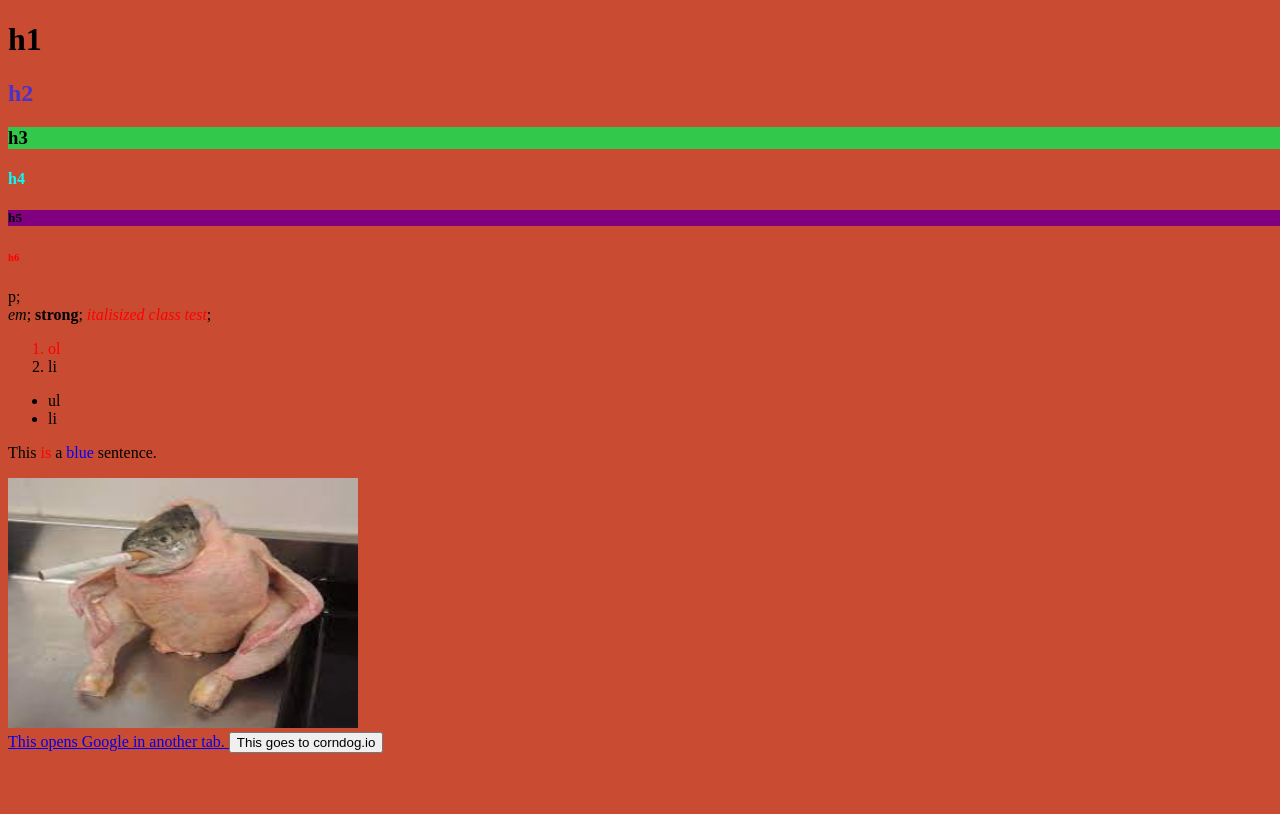
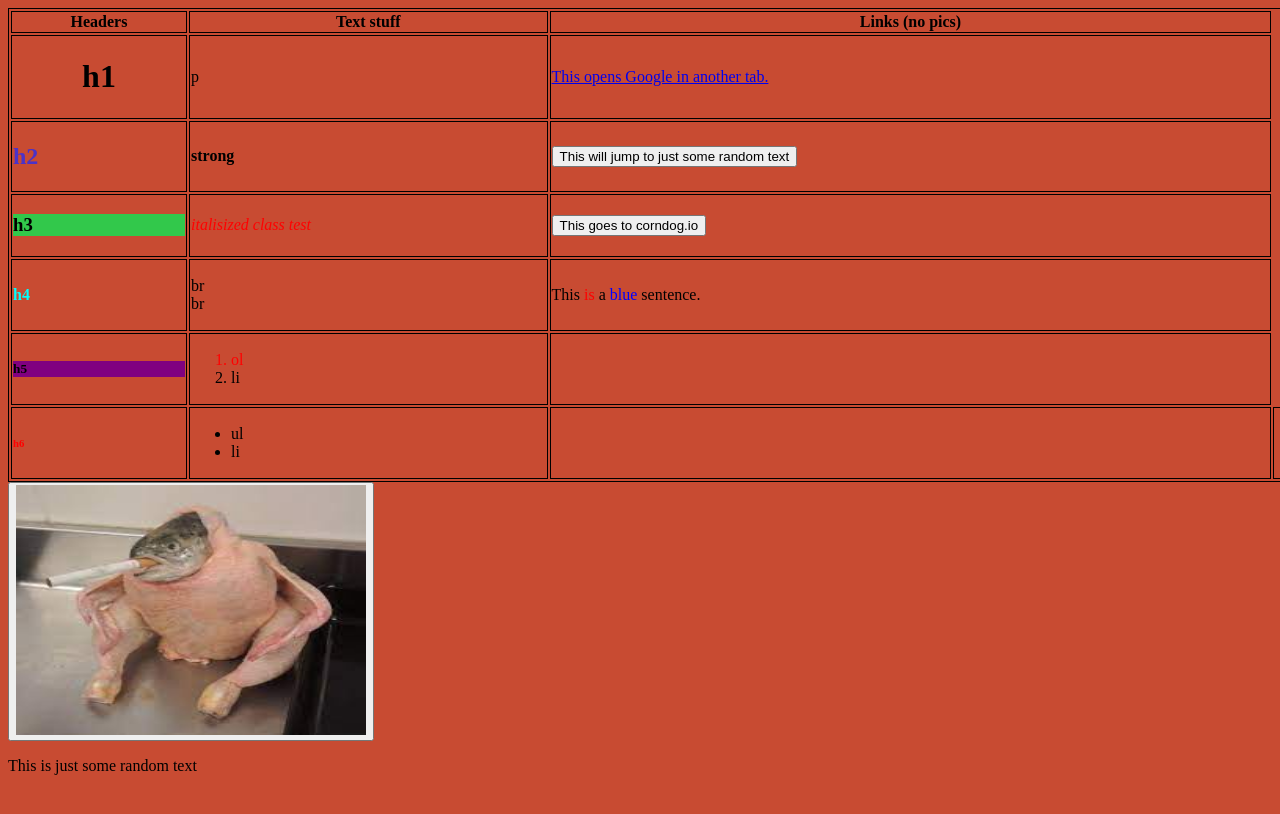
Before and after one commit to NDSrox/website, a plain HTML site: page index.html in a window 1280 px wide. Drawn offline with Linux system fonts and the light colour scheme.

Commit message:
Update index.html

```diff
--- a/index.html
+++ b/index.html
@@ -17,6 +17,7 @@
 	-->
 
 	<style>
+		h1 {text-align: center;}
 		h2 {color: rgb(75,50,200);}
 		body {background-color: rgb(200,75,50);}
 		h3 {background-color: rgb(50,200,75);}
@@ -24,55 +25,92 @@
 		#h5-The_Fifth_Title {background-color: purple;}
 		.hi {color: red;}
 		#HI {color: blue;}
+		table, th, td{border: 1px solid black;}
+		table {width: 100%}
+
 	</style>
 
 </head>
 
 <body>
-	<!-- Headers: there is only is h1-h6.
-	The lower the number, the higher the priority. -->
-	<h1>h1</h1>
-	<h2>h2</h2>
-	<h3>h3</h3>
-	<h4>h4</h4>
-	<h5 id="h5-The_Fifth_Title">h5</h5>
-	<h6 class="hi">h6</h6>
+	<table>
+		<thead>
+			<tr>
+				<th id="header-title">Headers</th>
+				<th>Text stuff</th>
+				<th>Links (no pics)</th>
+			</tr>
+		</thead>
+		<tbody>
+			<tr>
+				<td><h1>h1</h1></td>
+				<td><p>p</p></td>
+				<td><a href="https://google.com" target="_blank"> This opens Google in another tab. </a></td>
+			</tr>
+			<tr>
+				<td><h2>h2</h2></td>
+				<td><p><strong>strong</strong></p></td>
+				<td><a href="#some-random-text"><button>This will jump to just some random text</button></a></td>
+			</tr>
+			<tr>
+				<td><h3>h3</h3></td>
+				<td><p><em class="hi"> italisized class test</em></p></td>
+				<td><a href="https://corndog.io"> <button>This goes to corndog.io</button></a></td>
+			</tr>
+			<tr>
+				<td><h4>h4</h4></td>
+				<td><p>br <br>br</p></td>
+				<td><p>This <span style="color: red;">is</span> a <span id="HI">blue</span> sentence.</p></td>
+			</tr>
+			<tr>
+				<td><h5 id="h5-The_Fifth_Title">h5</h5></td>
+				<td><ol>
+					<li class="hi">ol</li>
+					<li>li</li>
+				</ol></td>
+				<td><script src="script.js"></script>
+				</td>
+			</tr>
+			<tr>
+				<td><h6 class="hi">h6</h6></td>
+				<td><ul>
+					<li>ul</li>
+					<li>li</li>
+				</ul></td>
+				<td><script src="script.js"></script></td>
+				<td></td>
+			</tr>
+		</tbody>
+	</table>
+	<a href="https://getlilah.jeddev.net"><button><img src="img/whatevenisthis.jpeg" alt="wide fish inside a chiken smoking a cigarette." width="350" height="250"></button></a>
+	<p id="some-random-text">This is just some random text</p>
 <!-- Text: use <p> and </p> to type in a paragraph.
 <br> is for /n (next line).
 <em> and </em> to emphasize (italisize).
 <strong> and </strong> to bold -->
-	<p>p; <br> <em>em</em>; <strong>strong</strong>; <em class="hi"> italisized class test</em>;</p>
-	<!-- Lists: <ol> and </ol> for an ordered list. <ul> and </ul> to make an unordered list. <li> and </li> to add items to a list. -->
-	<ol>
-		<li class="hi">ol</li>
-		<li>li</li>
-	</ol>
-	<ul>
-		<li>ul</li>
-		<li>li</li>
-	</ul>
+<!-- Lists:
+<ol> and </ol> for an ordered list.
+<ul> and </ul> to make an unordered list.
+<li> and </li> to add items to a list. -->
 <!-- Single word color: to change the color of a single word/phrase in a paragraph, use <span> and </span>.
 You can type <span style="color: rgb(x,y,z)"> or <span style="color: green or something">.
 Another way is to assign it a class in the span; <span id="whatever the id is"> or <span class="whatever the class is">.-->
-	<p>This <span style="color: red;">is</span> a <span id="HI">blue</span> sentence.</p>
-
+<!-- Buttons and Links: use anchor tags, <a> & </a>, to make something a clickable link.
+To chose the link, in the start you type the following:
+<a href="TYPE YOUR LINK HERE">.
+Then, you coule put <button> and </button> in between to make it a button rather than hypertext.
+Inside, you type what you want the text to say. Adding 'http://' is necessary.-->
 <!-- Images: start with "<img>" (short for image) to designate it as an image.
 src="" (short for source), and put the url in the quotes to designate which image.
 alt="" (short for alternetive text) to tell blind people what it is.
-		width="" and heigt="" to designate the width and height.
+width="" and height="" to designate the width and height.
 Don't forget to close the carrots. If you have the image downloaded, you can go to the 3 dots, and upload you file.
 Since "whateverthisis.jpeg" is in the folder "img", you preficit it with "img/".-->
-	<img src="img/whatevenisthis.jpeg" alt="wide fish inside a chiken smoking a cigarette." width="350" height="250">
-
-	<!-- Buttons and Links: use anchor tags, <a> & </a>, to make something a clickable link. To chose the link, in the start you type the following: <a href="TYPE YOUR LINK HERE">. Then, you coule put <button> and </button> in between to make it a button rather than hypertext. Inside, you type what you want the text to say. Adding 'http://' is necessary.-->
-	<br>
-	<a href="http://google.com" target="_blank"> This opens Google in another tab. </a>
-	<a href="http://corndog.io"> <button>This goes to corndog.io</button></a>
-
-
-
-  <script src="script.js"></script>
-
+<!-- Jumping Around the Page: to jump from one part of the page to another (like a table of contents), use this.
+You give the text you want whatever id you choose.
+To call it back in a hyperlink, type the id preficited with a # instead of the link, inside the quotes.-->
+<!-- Headers: there is only is h1-h6.
+The lower the number, the higher the priority. -->
 <!--
 This script places a badge on your repl's full-browser view back to your repl's cover
 page. Try various colors for the theme: dark, light, red, orange, yellow, lime, green,
```
Lines whose indentation alone changed are shown as unchanged.
